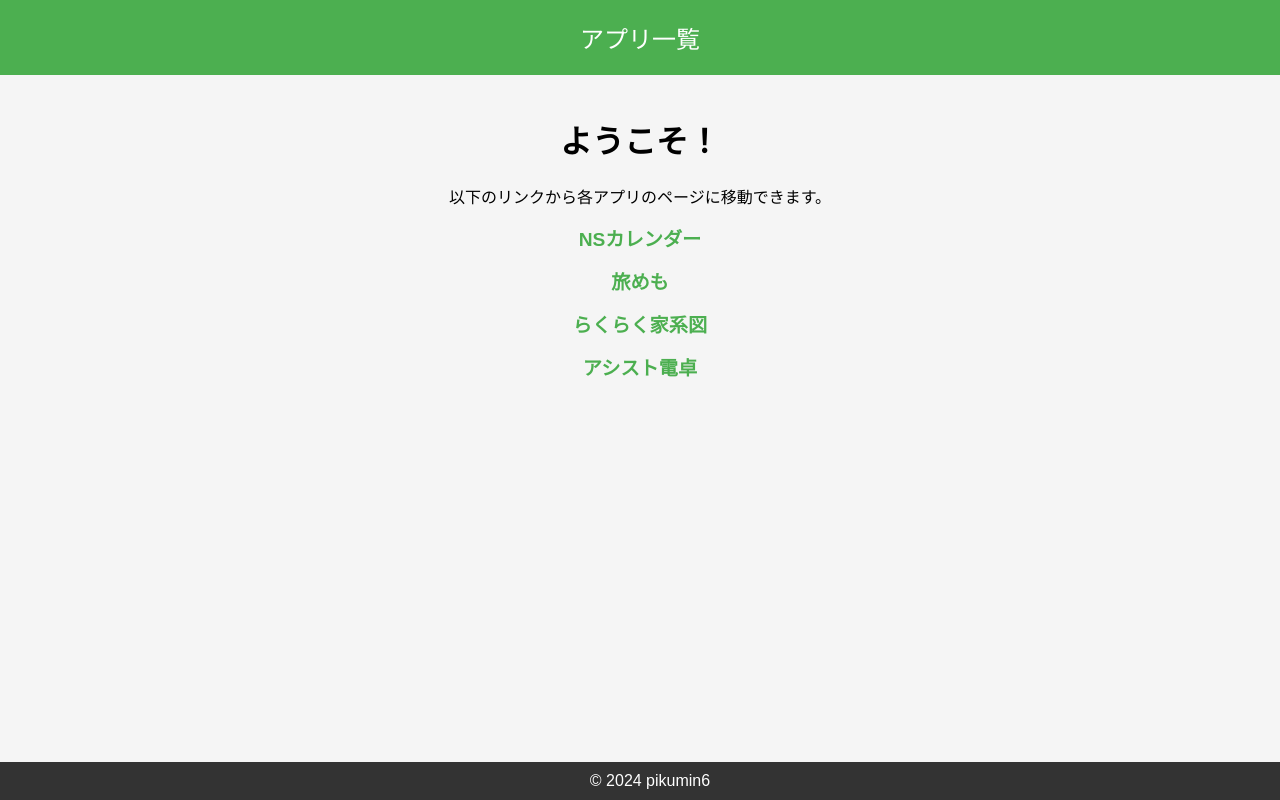
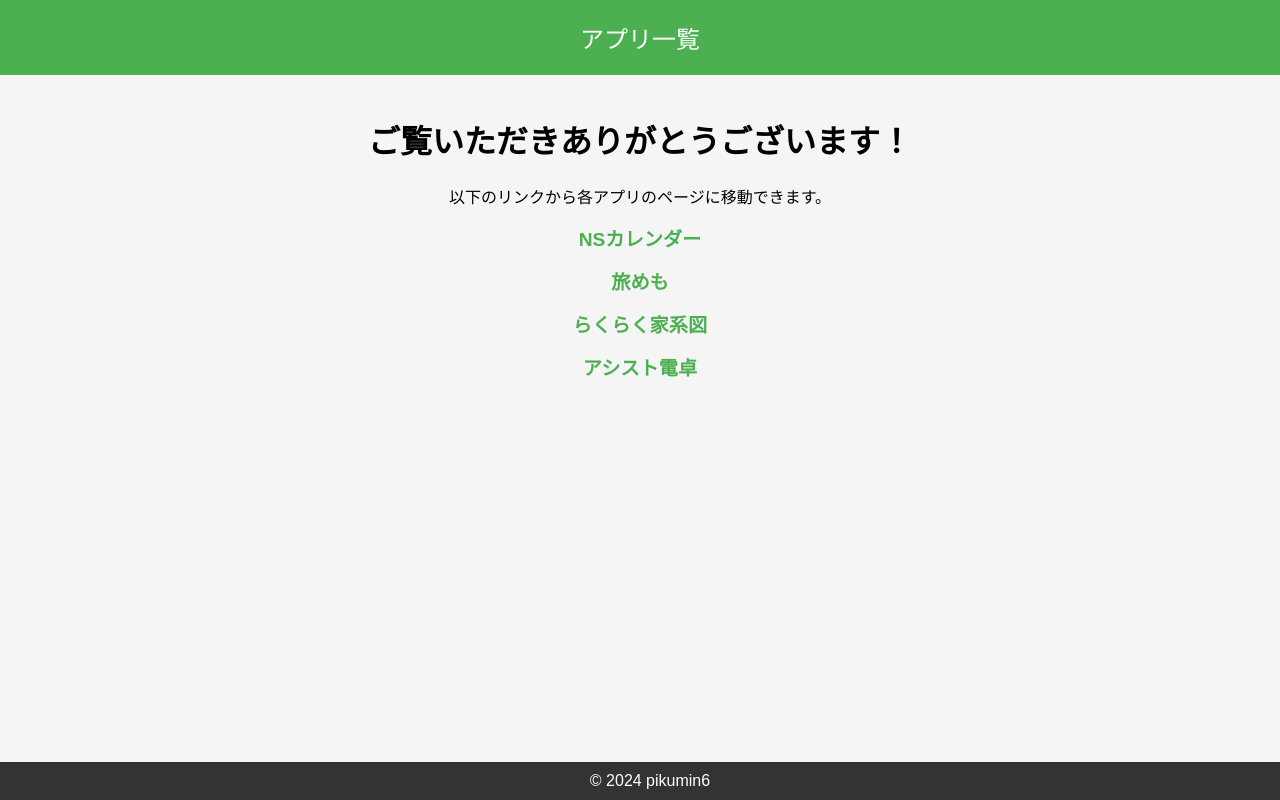
Before and after one commit to pikumin6/pikumin6.github.io, a plain HTML site: page index.html in a window 1280 px wide. Drawn offline with Linux system fonts and the light colour scheme.

Commit message:
Update index.html

```diff
--- a/index.html
+++ b/index.html
@@ -50,7 +50,7 @@
 <body>
     <header>アプリ一覧</header>
     <main>
-        <h1>ようこそ！</h1>
+        <h1>ご覧いただきありがとうございます！</h1>
         <p>以下のリンクから各アプリのページに移動できます。</p>
         <ul class="link-list">
             <li><a href="ns_calendar.html">NSカレンダー</a></li>
```
